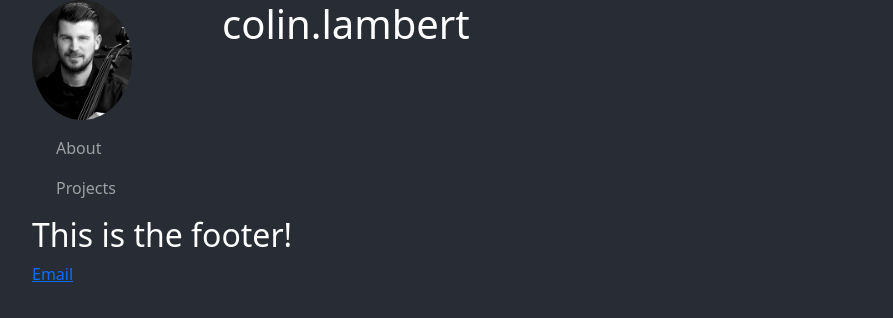
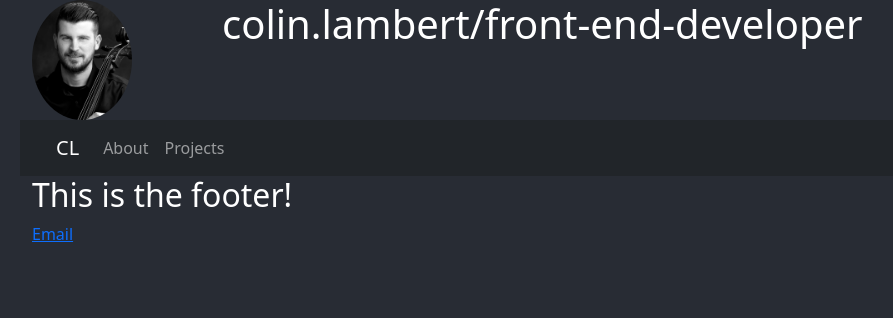
Before and after one commit to Colin-Lambert/portfolio2, a React (Create React App) app: page / in a window 1280 px wide. Shown: the top 318 px of the page, without its empty margins (50-943 px from the left). Built offline with nearby package versions, Linux system fonts and the light colour scheme.

Commit message:
Horizontal navbar and empty toggle button

```diff
--- a/src/App.css
+++ b/src/App.css
@@ -10,9 +10,7 @@ html {
 
 .headshot {
   border-radius: 50%;
-  border-block: inline;
 }
-
 
 /* .App-logo {
   height: 40vmin;
--- a/src/components/HeaderComponent.js
+++ b/src/components/HeaderComponent.js
@@ -1,6 +1,6 @@
 import React from 'react';
 import { NavLink } from 'react-router-dom';
-import { Nav, Navbar, NavItem } from 'reactstrap';
+import { Collapse, Nav, Navbar, NavbarBrand, NavItem, NavbarToggler } from 'reactstrap';
 import headshot from '../images/cello-headshot.JPG';
 
 const Header = () => {
@@ -8,22 +8,39 @@ const Header = () => {
         <div className='container'>
             <div className='row'>
                 <div className='col-md-2 mt-auto'>
-                    <img src={headshot} height='120' width='100' alt='headshot' className='headshot d-md-inline-flex' />
+                    <img src={headshot} height='120' width='100' alt='headshot' className='headshot' />
                 </div>
                 <div className='col-md'>
-                    <h1>colin.lambert</h1>
+                    <h1>colin.lambert/front-end-developer</h1>
                 </div>
             </div>
-            <NavList />
+            <div className='row'>
+                <NavList />
+            </div>
         </div>
     );
 }
 
 const NavList = () => {
     return (
-        <Navbar dark sticky='top' className='mr-auto'>
-            <div className='container'>
-                <Nav navbar>
+        <Navbar
+            color='dark'
+            dark
+            sticky='top'
+            expand='md'
+        >
+            <NavbarBrand href='/'>
+                CL
+            </NavbarBrand>
+            <NavbarToggler onClick={function noRefCheck() { }} />
+            <Collapse
+                isOpen
+                navbar
+            >
+                <Nav
+                    className='me-auto'
+                    navbar
+                >
                     <NavItem>
                         <NavLink className='nav-link' to='/about'>About</NavLink>
                     </NavItem>
@@ -31,7 +48,7 @@ const NavList = () => {
                         <NavLink className='nav-link' to='/projects'>Projects</NavLink>
                     </NavItem>
                 </Nav>
-            </div>
+            </Collapse>
         </Navbar>
     );
 }
```
